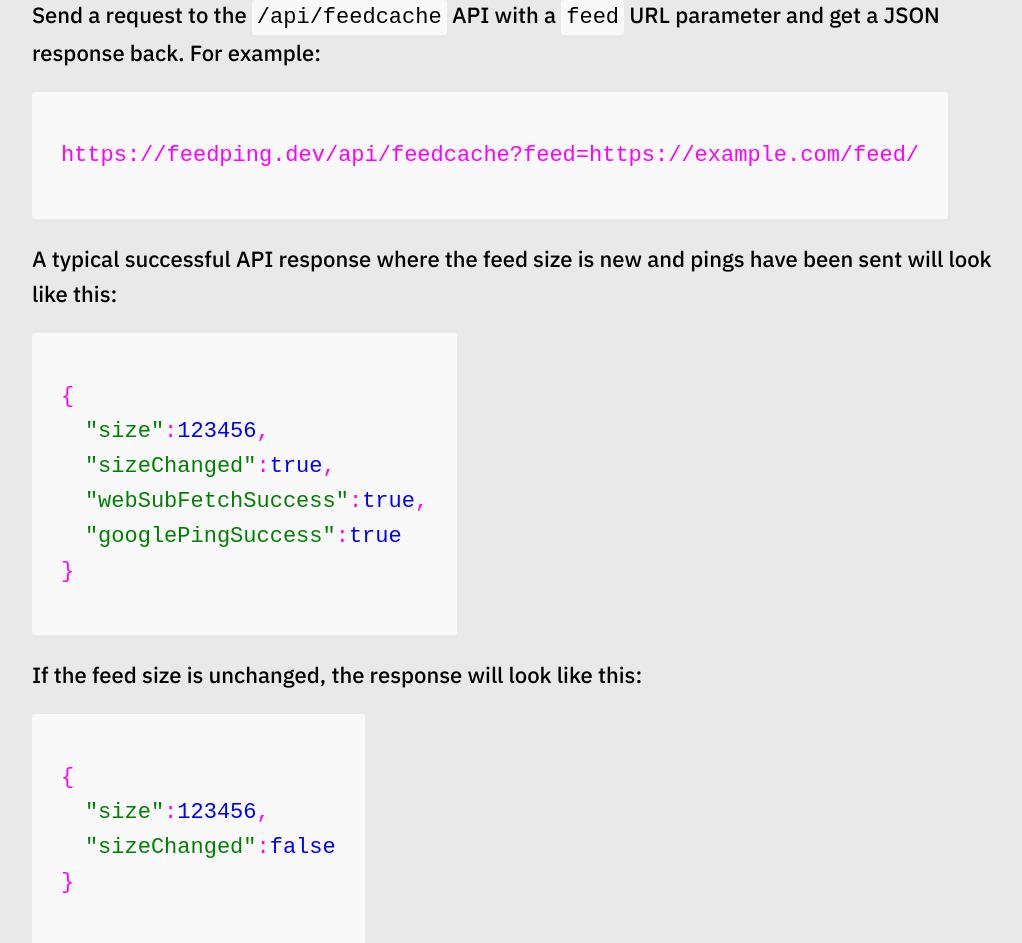
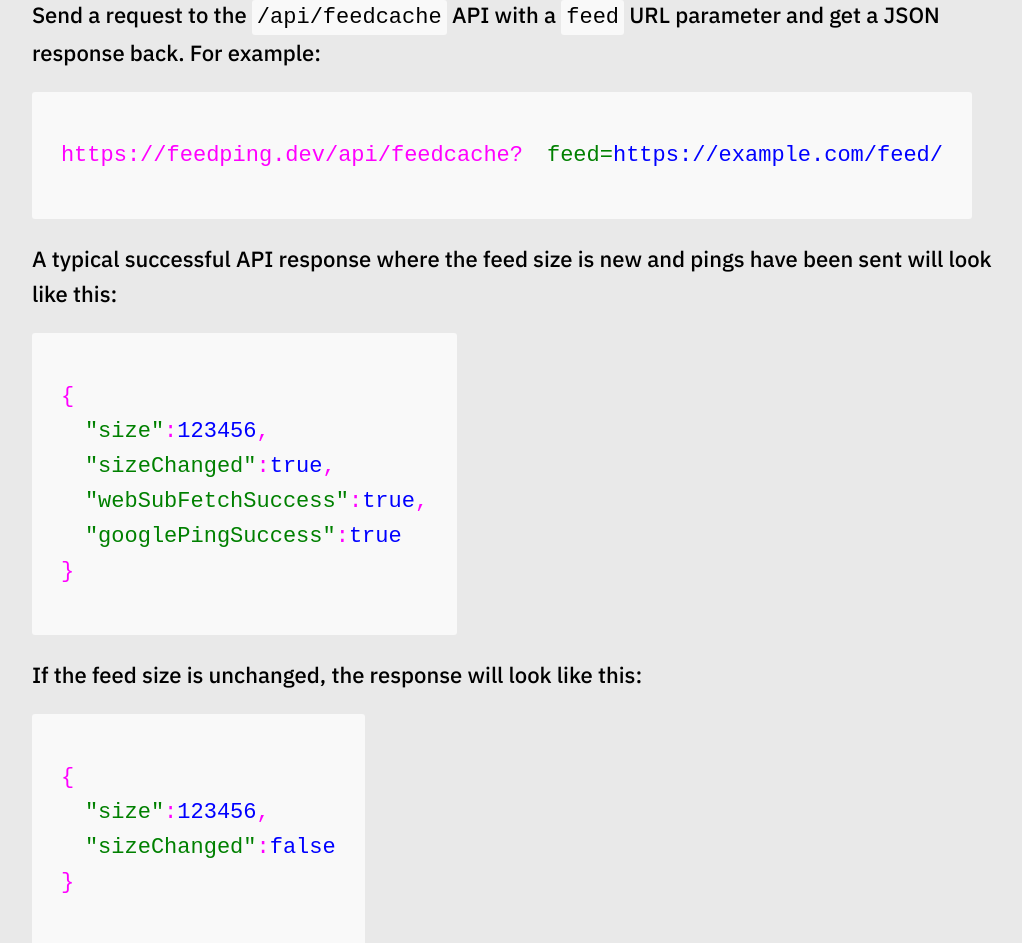
Before and after one commit to colinmcdermott/feedchecker-api, a Next.js app: page / in a window 1280 px wide. Shown: the part 789-1732 px from the top of the page, without its empty margins (24-1046 px from the left). Built offline with nearby package versions, Linux system fonts and the light colour scheme.

Commit message:
Update index.tsx

```diff
--- a/pages/index.tsx
+++ b/pages/index.tsx
@@ -115,7 +115,7 @@ function FeedChecker() {
         <p>The API takes a URL input, checks the size of the feed, then pings WebSub & Google if the feed has changed. The API stores the size of the file in memory so you can call the API server-side via a Cron job, without the risk of sending multiple pings.</p>
         <p>Send a request to the <code>/api/feedcache</code> API with a <code>feed</code> URL parameter and get a JSON response back. For example:</p>
 
-        <code><pre><span>https://feedping.dev/api/feedcache?feed=https://example.com/feed/</span></pre></code>
+        <code><pre><span>https://feedping.dev/api/feedcache?<em>feed=</em><em>https://example.com/feed/</em></span></pre></code>
 
         <p>A typical successful API response where the feed size is new and pings have been sent will look like this:</p>
 
```
